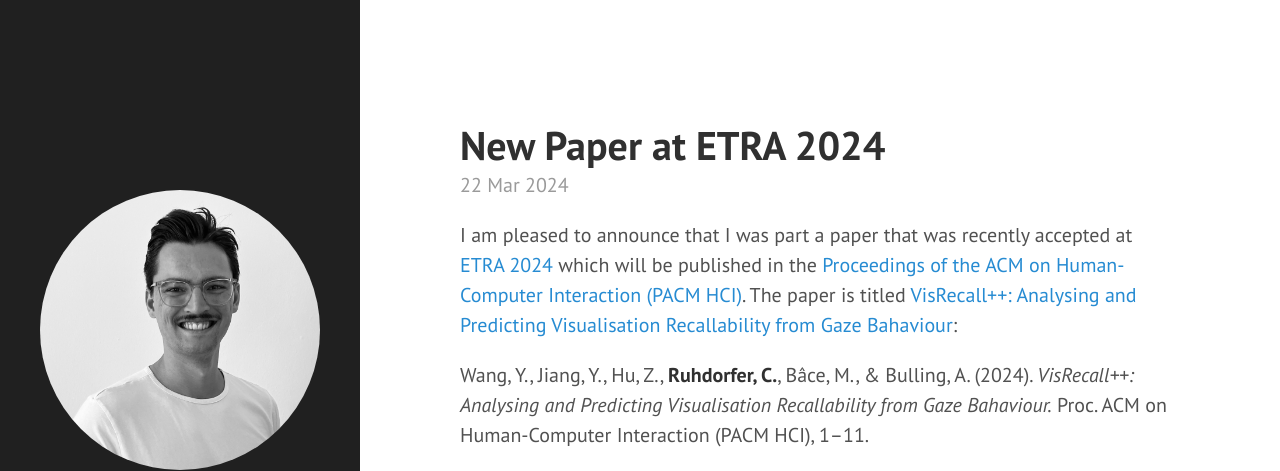
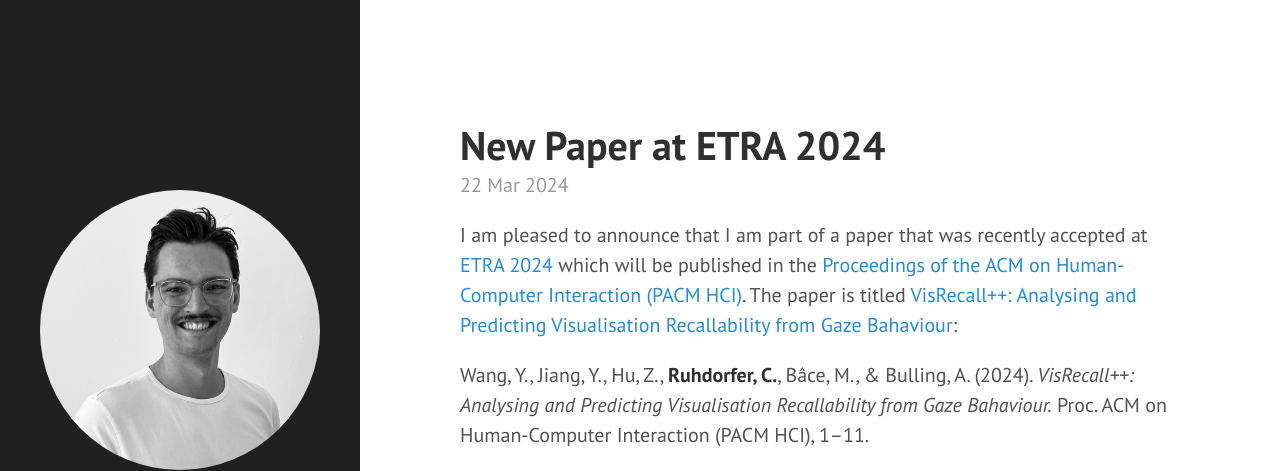
Before and after one commit to ConstantinRuhdorfer/constantinruhdorfer.github.io, a Jekyll site: the page built from _posts/2024-03-22-ETRA2024.md, in a window 1280 px wide. Shown: the top 471 px of the page. Built offline with Jekyll 4.4.1, drawn with Linux system fonts in a browser that asks for light colours.

Commit message:
Update 2024-03-22-ETRA2024.md

```diff
--- a/_posts/2024-03-22-ETRA2024.md
+++ b/_posts/2024-03-22-ETRA2024.md
@@ -3,7 +3,7 @@
 title: New Paper at ETRA 2024
 ---
 
-I am pleased to announce that I was part a paper that was recently accepted at [ETRA 2024](https://etra.acm.org/2024/) which will be published in the [Proceedings of the ACM on Human-Computer Interaction (PACM HCI)](https://dl.acm.org/journal/pacmhci/).
+I am pleased to announce that I am part of a paper that was recently accepted at [ETRA 2024](https://etra.acm.org/2024/) which will be published in the [Proceedings of the ACM on Human-Computer Interaction (PACM HCI)](https://dl.acm.org/journal/pacmhci/).
 The paper is titled [VisRecall++: Analysing and Predicting Visualisation Recallability from Gaze Bahaviour](https://www.perceptualui.org/publications/wang24_etra/):
 
 Wang, Y., Jiang, Y., Hu, Z., **Ruhdorfer, C.**, Bâce, M., & Bulling, A. (2024). *VisRecall++:
```
